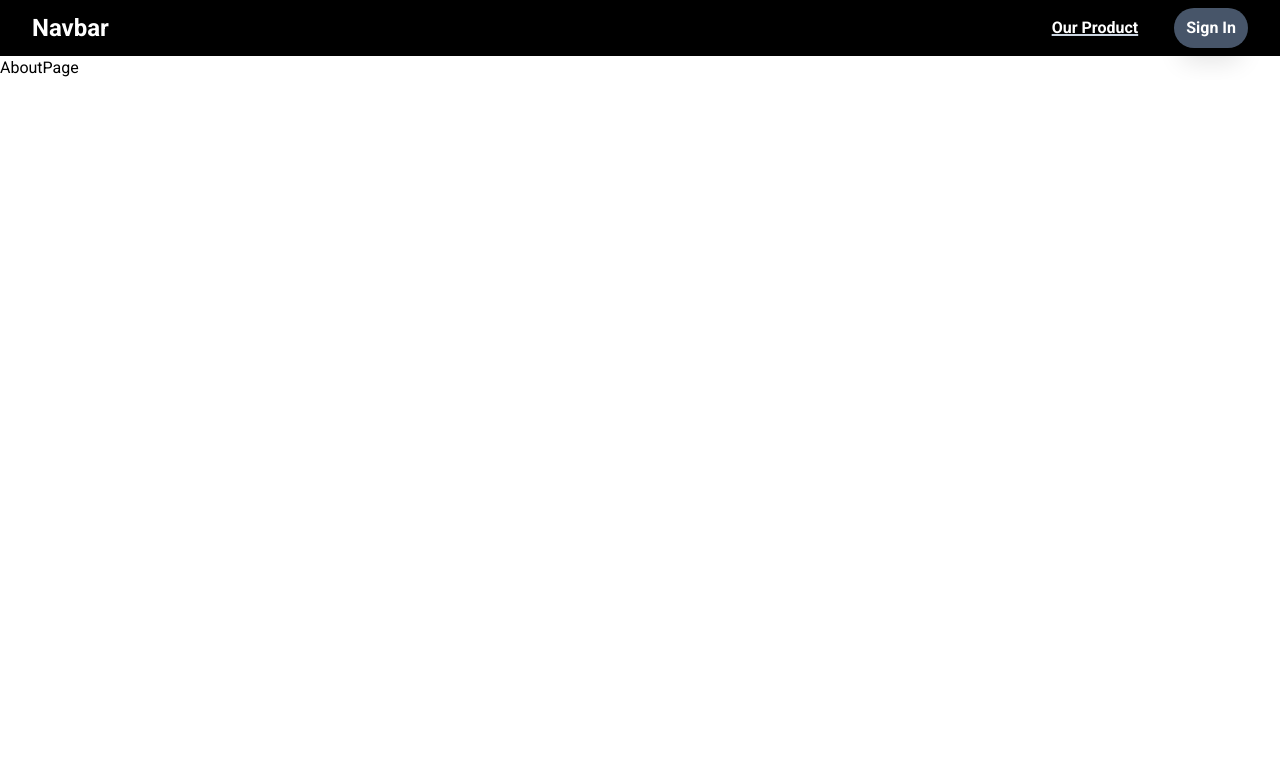
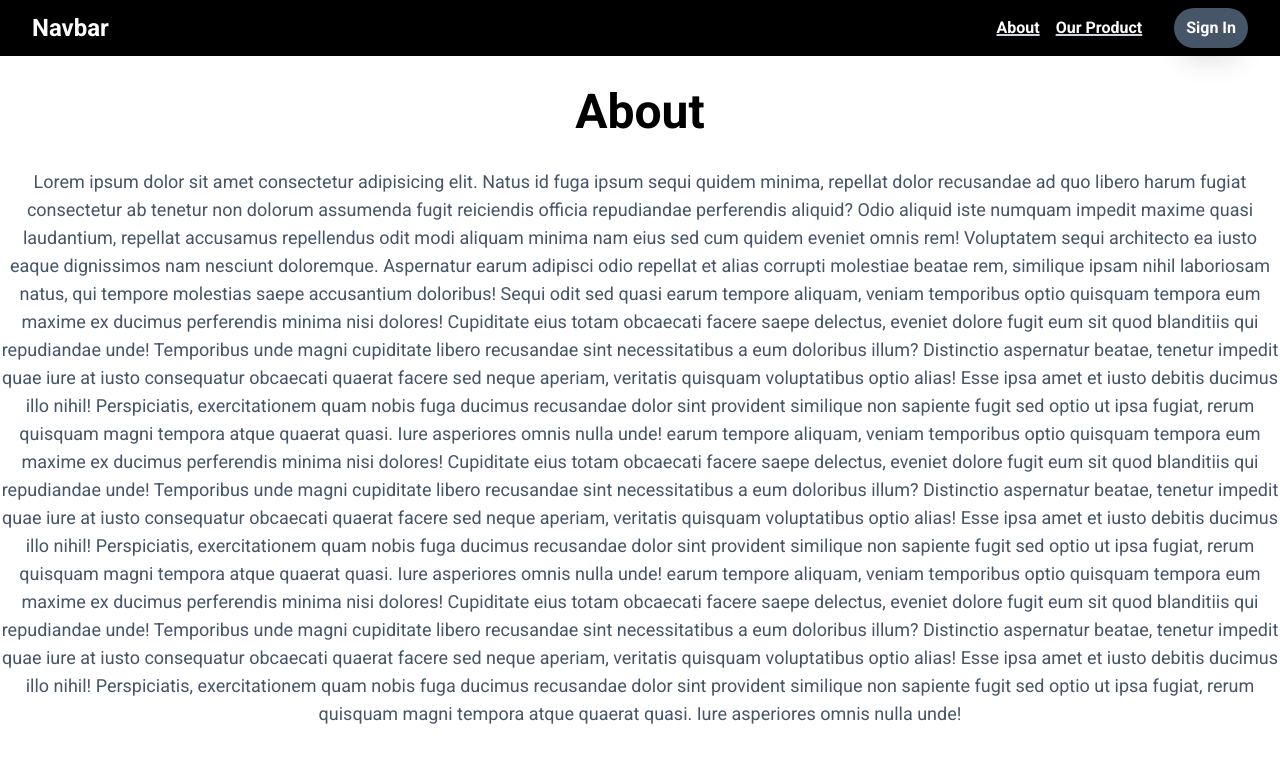
Before and after one commit to FadhilAlif/next-app, a Next.js app: page /about in a window 1280 px wide. Shown: the top 762 px of the page. Built offline with nearby package versions, Linux system fonts and the light colour scheme; no server answers.

Commit message:
[ADD : Navbar Link

```diff
--- a/src/components/layouts/Navbar/index.tsx
+++ b/src/components/layouts/Navbar/index.tsx
@@ -15,14 +15,20 @@ const Navbar = () => {
         id="onclick-title"
         strategy="afterInteractive"
       >{`document.getElementById("title").innerHTML = "Navbar"`}</Script>
-      <div className="flex items-center">
+      <div className="flex items-center gap-4">
+        <Link
+          href={"/about"}
+          className="text-white font-semibold underline decoration-2 decoration-slate-300 hover:text-slate-300"
+        >
+          About
+        </Link>
         <Link
           href={"/product"}
-          className="text-white font-semibold py-1 px-2 mr-3 underline decoration-2 decoration-slate-300 hover:text-slate-300"
+          className="text-white font-semibold underline decoration-2 decoration-slate-300 hover:text-slate-300"
         >
           Our Product
         </Link>
-        <span className="text-white font-bold flex items-center gap-4 mr-4">
+        <div className="text-white font-bold flex items-center">
           {data?.user?.name}
           {""}
           {data?.user?.image && (
@@ -31,10 +37,11 @@ const Navbar = () => {
               alt={data.user.name}
               width={100}
               height={100}
-              className="w-10 rounded-full"
+              className="ml-2 w-10 rounded-full"
             />
           )}
-        </span>
+          <div></div>
+        </div>
         {data ? (
           <button
             onClick={() => signOut()}
--- a/src/pages/about/index.tsx
+++ b/src/pages/about/index.tsx
@@ -1,5 +1,55 @@
 const AboutPage = () => {
-  return <div>AboutPage</div>;
+  return (
+    <div className="container mx-auto">
+      <h1 className="text-center text-5xl mt-8 mb-8 font-bold">About</h1>
+      <p className="text-slate-600 text-lg text-center">
+        Lorem ipsum dolor sit amet consectetur adipisicing elit. Natus id fuga
+        ipsum sequi quidem minima, repellat dolor recusandae ad quo libero harum
+        fugiat consectetur ab tenetur non dolorum assumenda fugit reiciendis
+        officia repudiandae perferendis aliquid? Odio aliquid iste numquam
+        impedit maxime quasi laudantium, repellat accusamus repellendus odit
+        modi aliquam minima nam eius sed cum quidem eveniet omnis rem!
+        Voluptatem sequi architecto ea iusto eaque dignissimos nam nesciunt
+        doloremque. Aspernatur earum adipisci odio repellat et alias corrupti
+        molestiae beatae rem, similique ipsam nihil laboriosam natus, qui
+        tempore molestias saepe accusantium doloribus! Sequi odit sed quasi
+        earum tempore aliquam, veniam temporibus optio quisquam tempora eum
+        maxime ex ducimus perferendis minima nisi dolores! Cupiditate eius totam
+        obcaecati facere saepe delectus, eveniet dolore fugit eum sit quod
+        blanditiis qui repudiandae unde! Temporibus unde magni cupiditate libero
+        recusandae sint necessitatibus a eum doloribus illum? Distinctio
+        aspernatur beatae, tenetur impedit quae iure at iusto consequatur
+        obcaecati quaerat facere sed neque aperiam, veritatis quisquam
+        voluptatibus optio alias! Esse ipsa amet et iusto debitis ducimus illo
+        nihil! Perspiciatis, exercitationem quam nobis fuga ducimus recusandae
+        dolor sint provident similique non sapiente fugit sed optio ut ipsa
+        fugiat, rerum quisquam magni tempora atque quaerat quasi. Iure
+        asperiores omnis nulla unde! earum tempore aliquam, veniam temporibus
+        optio quisquam tempora eum maxime ex ducimus perferendis minima nisi
+        dolores! Cupiditate eius totam obcaecati facere saepe delectus, eveniet
+        dolore fugit eum sit quod blanditiis qui repudiandae unde! Temporibus
+        unde magni cupiditate libero recusandae sint necessitatibus a eum
+        doloribus illum? Distinctio aspernatur beatae, tenetur impedit quae iure
+        at iusto consequatur obcaecati quaerat facere sed neque aperiam,
+        veritatis quisquam voluptatibus optio alias! Esse ipsa amet et iusto
+        debitis ducimus illo nihil! Perspiciatis, exercitationem quam nobis fuga
+        ducimus recusandae dolor sint provident similique non sapiente fugit sed
+        optio ut ipsa fugiat, rerum quisquam magni tempora atque quaerat quasi.
+        Iure asperiores omnis nulla unde! earum tempore aliquam, veniam
+        temporibus optio quisquam tempora eum maxime ex ducimus perferendis
+        minima nisi dolores! Cupiditate eius totam obcaecati facere saepe
+        delectus, eveniet dolore fugit eum sit quod blanditiis qui repudiandae
+        unde! Temporibus unde magni cupiditate libero recusandae sint
+        necessitatibus a eum doloribus illum? Distinctio aspernatur beatae,
+        tenetur impedit quae iure at iusto consequatur obcaecati quaerat facere
+        sed neque aperiam, veritatis quisquam voluptatibus optio alias! Esse
+        ipsa amet et iusto debitis ducimus illo nihil! Perspiciatis,
+        exercitationem quam nobis fuga ducimus recusandae dolor sint provident
+        similique non sapiente fugit sed optio ut ipsa fugiat, rerum quisquam
+        magni tempora atque quaerat quasi. Iure asperiores omnis nulla unde!
+      </p>
+    </div>
+  );
 };
 
 export default AboutPage;
```
